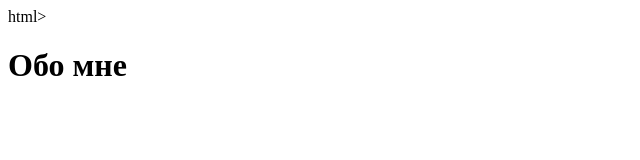
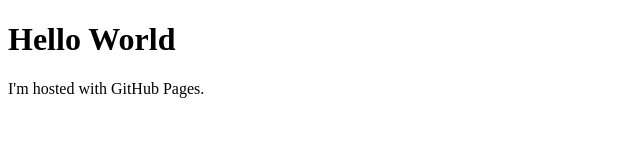
Before and after one commit to dadida1978/dadida1978.github.io, a plain HTML site: page index.html in a window 1280 px wide. Shown: the whole page, without its empty margins (0-640 px from the left). Drawn offline with Linux system fonts and the light colour scheme.

Commit message:
сайт доделал

```diff
--- a/index.html
+++ b/index.html
@@ -1,12 +1,7 @@
 <!DOCTYPE html>
-html>
-<head>
-  <meta http-equiv="Content-Type" content="text/html; charset=utf-8"/>
-  <title>Галышев Олег Николаевич</title>
-</head>
+<html>
 <body>
-
-	<h1>Обо мне</h1>
-
+<h1>Hello World</h1>
+<p>I'm hosted with GitHub Pages.</p>
 </body>
 </html>
```
